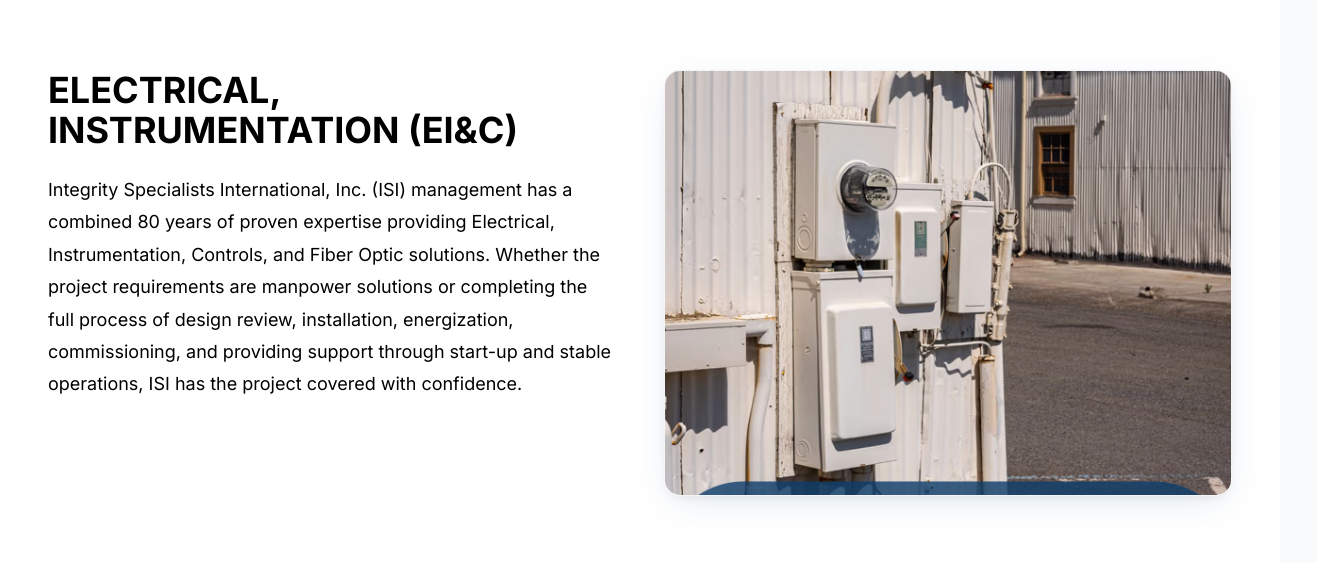
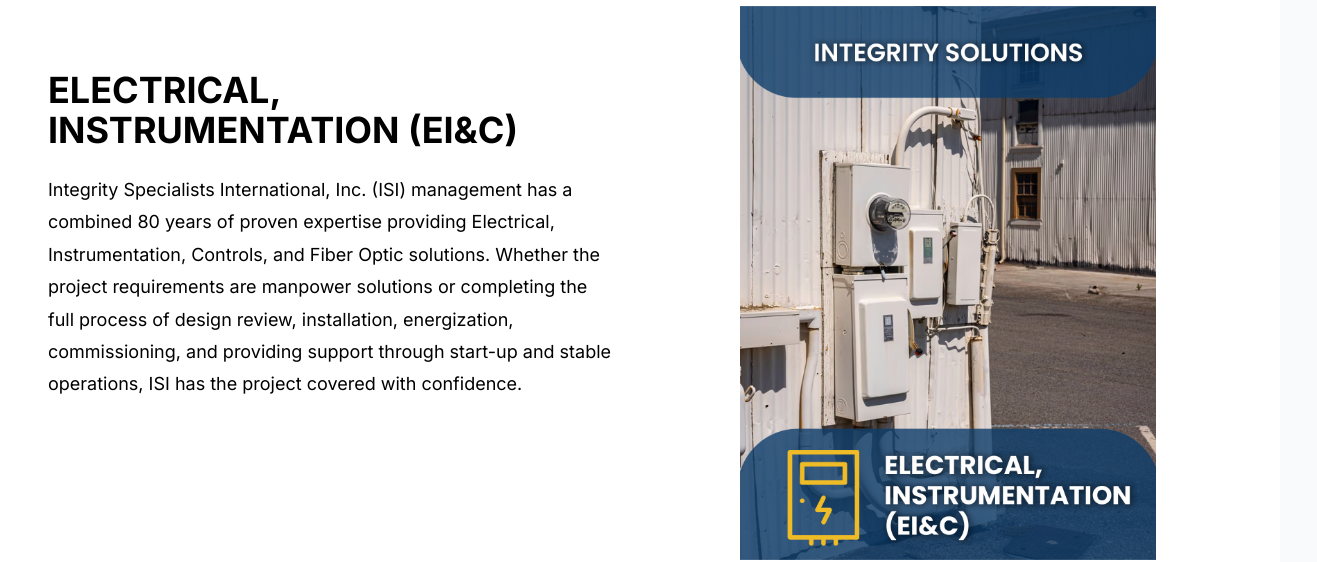
Before and after one commit to Muhammadkashifsaeed/System, a Next.js app: page /solutions/eic-fiber-optic in a window 1280 px wide. Shown: the part 510-1072 px from the top of the page, 1317 px wide, since content can reach past the window. Built offline with nearby package versions, Linux system fonts and the light colour scheme.

Commit message:
Update project with latest changes

```diff
--- a/src/components/SolutionImage.tsx
+++ b/src/components/SolutionImage.tsx
@@ -9,15 +9,15 @@ interface SolutionImageProps {
 
 export default function SolutionImage({ src, alt }: SolutionImageProps) {
   return (
-    <div className="w-full max-w-2xl xl:max-w-[800px] mx-auto">
-      <div className="relative aspect-[3/4] sm:aspect-[4/3] w-full rounded-2xl overflow-hidden premium-shadow border border-gray-100">
+    <div className="w-full max-w-7xl xl:max-w-[1200px] mx-auto">
+      <div className="group relative aspect-[4/3] w-full transition-all duration-500 hover:-translate-y-2">
         <Image
           src={src}
           alt={alt}
           fill
           quality={75}
-          sizes="(max-width: 1024px) 100vw, 800px"
-          className="object-cover"
+          sizes="(max-width: 1280px) 100vw, 1200px"
+          className="object-contain scale-[1.30] transition-transform duration-700 group-hover:scale-[1.35]"
         />
       </div>
     </div>
```
